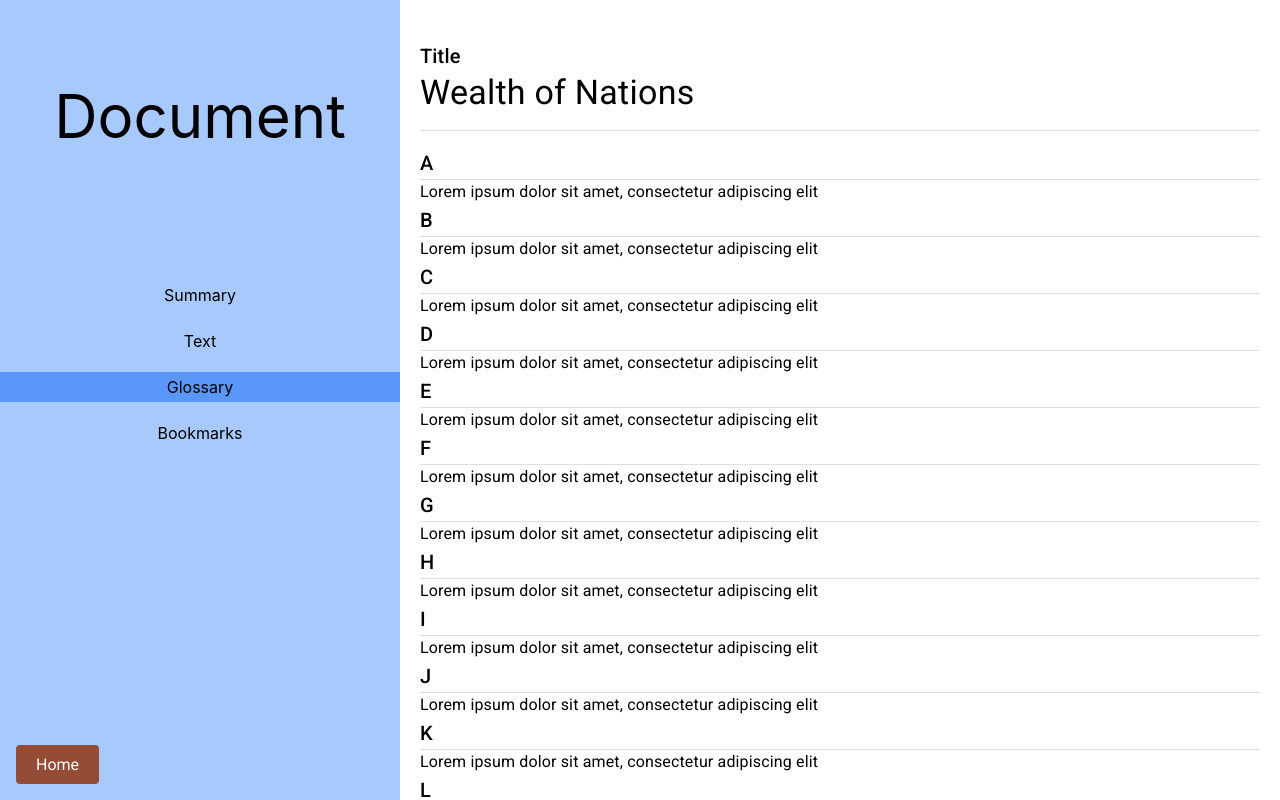
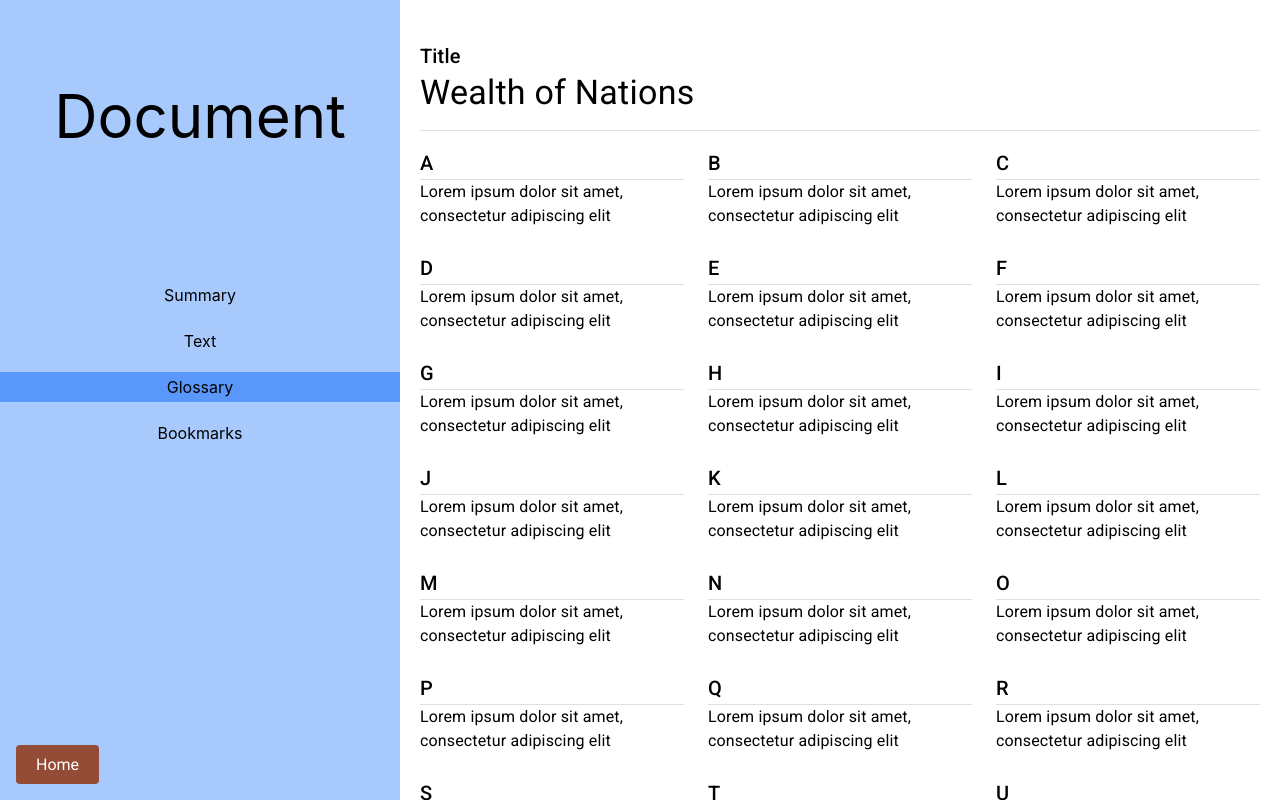
Before and after one commit to UofA-HCI-Course/pjkt3-kangxi11, a React (Create React App) app: page /pjkt3-kangxi11/document in a window 1280 px wide. Both pictures are taken after a click on the element "Glossary". Shown: the top 800 px of the page. Built offline with nearby package versions, Linux system fonts and the light colour scheme.

Commit message:
Converted glossary to a grid

```diff
--- a/src/containers/Document/Glossary/Glossary.js
+++ b/src/containers/Document/Glossary/Glossary.js
@@ -1,4 +1,4 @@
-import { Button, Divider, Typography } from '@mui/material';
+import { Button, Divider, Grid, Typography } from '@mui/material';
 import React, {useEffect, useState} from 'react';
 
 import './Glossary.css';
@@ -8,9 +8,10 @@
     const letters = ['A', 'B', 'C', 'D', 'E', 'F', 'G', 'H', 'I', 'J', 'K', 'L', 'M', 'N', 'O', 'P', 'Q', 'R', 'S', 'T', 'U', 'V', 'W', 'X', 'Y', 'Z'];
 
     return (
-        <div>
-            {letters.map((letter) => (
-                <div>
+
+        <Grid container spacing={{ xs: 2, md: 3}} columns={{ xs: 4, sm: 8, md: 12}}>
+            {letters.map((letter, index) => (
+                <Grid item xs={2} sm={4} md={4} key={index}>
                     <Typography variant="h6">{letter}</Typography>
                     <Divider />
                     <div>
@@ -18,8 +19,8 @@
                             Lorem ipsum dolor sit amet, consectetur adipiscing elit
                         </Typography>
                     </div>
-                </div>
+                </Grid>
             ))}
-        </div>
+        </Grid>
     )
 }
```
